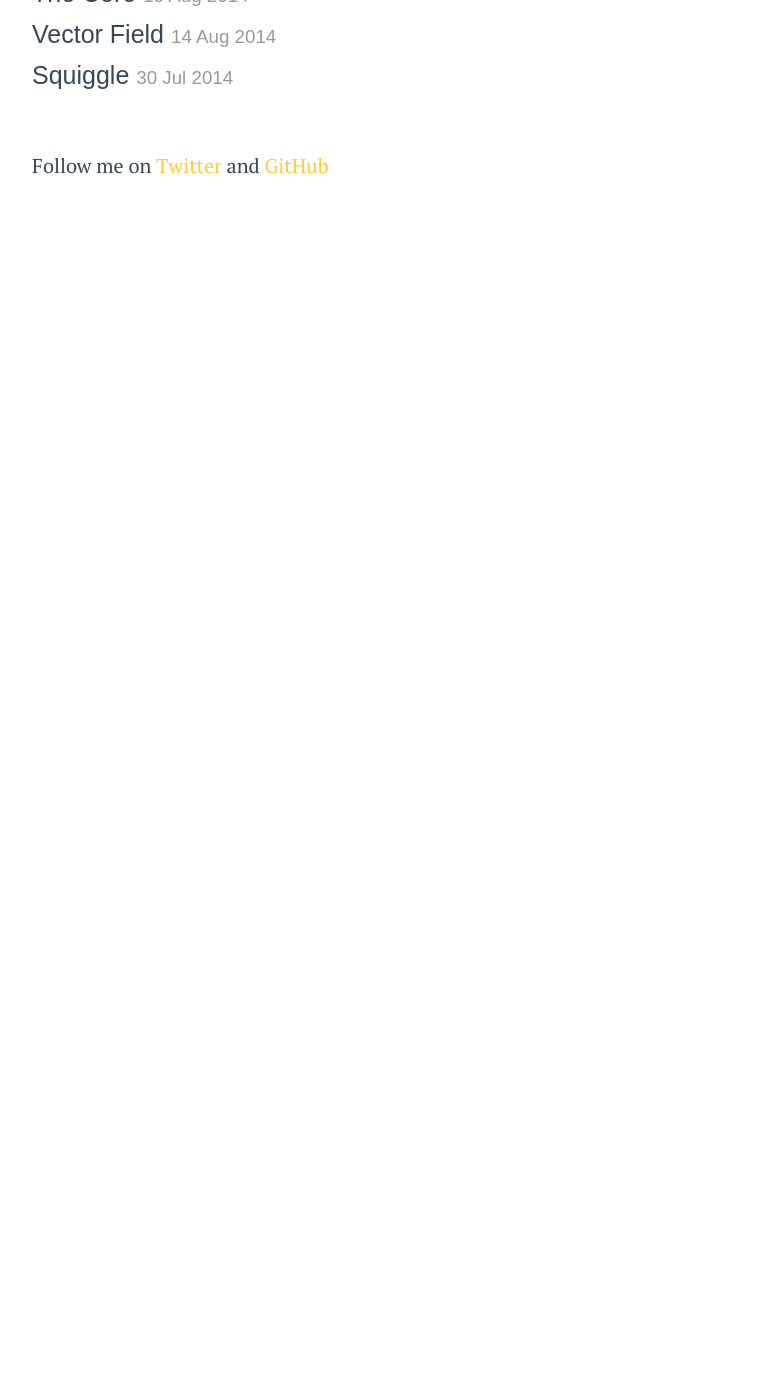
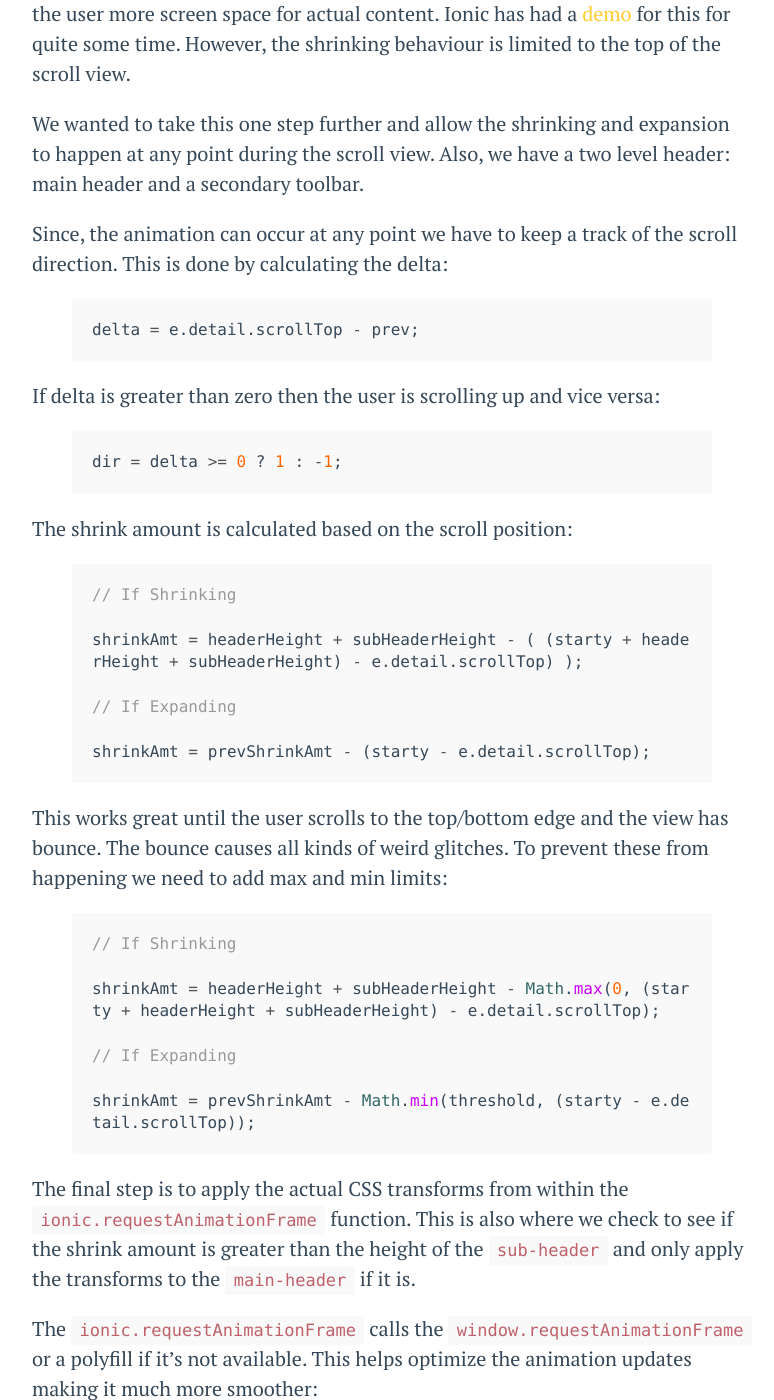
Before and after one commit to winkerVSbecks/le-blog, a Jekyll site: the page built from _posts/2014-06-25-shrinking-header-footer.md, in a window 1280 px wide and 1400 px high, scrolled down 731 px. Shown: the whole window, without its empty margins (248-1022 px from the left). Built offline with Jekyll 4.4.1, drawn with Linux system fonts in a browser that asks for light colours; Markdown is read by kramdown in place of the engine named in the settings; before the commit the page ends 932 px from its top, so only the background shows below that; some of the changed text lies outside the part shown.

Commit message:
shrinking header footer

```diff
--- a/_posts/2014-06-25-shrinking-header-footer.md
+++ b/_posts/2014-06-25-shrinking-header-footer.md
@@ -3,5 +3,55 @@ layout: post
 title: Two Level Shrinking Header and Footer with Ionic Framework
 ---
 
-<p data-height="500" data-theme-id="7569" data-slug-hash="ptvqJ" data-default-tab="result" class='codepen'>See the Pen <a href='http://codepen.io/winkerVSbecks/pen/ptvqJ/'>Shrinking header and footer</a> by Varun Vachhar (<a href='http://codepen.io/winkerVSbecks'>@winkerVSbecks</a>) on <a href='http://codepen.io'>CodePen</a>.</p>
+<p data-height="600" data-theme-id="7569" data-slug-hash="ptvqJ" data-default-tab="result" class='codepen'>See the Pen <a href='http://codepen.io/winkerVSbecks/pen/ptvqJ/'>Shrinking header and footer</a> by Varun Vachhar (<a href='http://codepen.io/winkerVSbecks'>@winkerVSbecks</a>) on <a href='http://codepen.io'>CodePen</a>.</p>
 <script async src="//codepen.io/assets/embed/ei.js"></script>
+
+<br/>
+
+The [Ionic Framework](http://ionicframework.com/) is an open source front-end framework for developing hybrid mobile apps with Cordova and AngularJS. I'm a big fan!
+
+One of the apps we are currently developing has an infinite stream similar to Facebook. Therefore, we decided to mimic the iOS shrinking header UI, to give the user more screen space for actual content. Ionic has had a [demo](http://codepen.io/ionic/pen/hIzFp) for this for quite some time. However, the shrinking behaviour is limited to the top of the scroll view.
+
+We wanted to take this one step further and allow the shrinking and expansion to happen at any point during the scroll view. Also, we have a two level header: main header and a secondary toolbar.
+
+Since, the animation can occur at any point we have to keep a track of the scroll direction. This is done by calculating the delta:
+
+{% highlight js %}
+delta = e.detail.scrollTop - prev;
+{% endhighlight %}
+
+If delta is greater than zero then the user is scrolling up and vice versa:
+
+{% highlight js %}
+dir = delta >= 0 ? 1 : -1;
+{% endhighlight %}
+
+The shrink amount is calculated based on the scroll position:
+
+{% highlight js %}
+// If Shrinking
+shrinkAmt = headerHeight + subHeaderHeight - ( (starty + headerHeight + subHeaderHeight) - e.detail.scrollTop) );
+
+// If Expanding
+shrinkAmt = prevShrinkAmt - (starty - e.detail.scrollTop);
+{% endhighlight %}
+
+This works great until the user scrolls to the top/bottom edge and the view has bounce. The bounce causes all kinds of weird glitches. To prevent these from happening we need to add max and min limits:
+
+{% highlight js %}
+// If Shrinking
+shrinkAmt = headerHeight + subHeaderHeight - Math.max(0, (starty + headerHeight + subHeaderHeight) - e.detail.scrollTop);
+
+// If Expanding
+shrinkAmt = prevShrinkAmt - Math.min(threshold, (starty - e.detail.scrollTop));
+{% endhighlight %}
+
+The final step is to apply the actual CSS transforms from within the `ionic.requestAnimationFrame` function. This is also where we check to see if the shrink amount is greater than the height of the `sub-header` and only apply the transforms to the `main-header` if it is.
+
+The `ionic.requestAnimationFrame` calls the `window.requestAnimationFrame` or a polyfill if it's not available. This helps optimize the animation updates making it much more smoother:
+
+> The window.requestAnimationFrame() method tells the browser that you wish to perform an animation and requests that the browser call a specified function to update an animation before the next repaint. The method takes as an argument a callback to be invoked before the repaint.
+
+> This will request that your animation function be called before the browser performs the next repaint. The number of callbacks is usually 60 times per second.
+
+<cite>&ndash; <a href="https://developer.mozilla.org/en/docs/Web/API/window.requestAnimationFrame">Mozilla Developer Network</a></cite>
```
